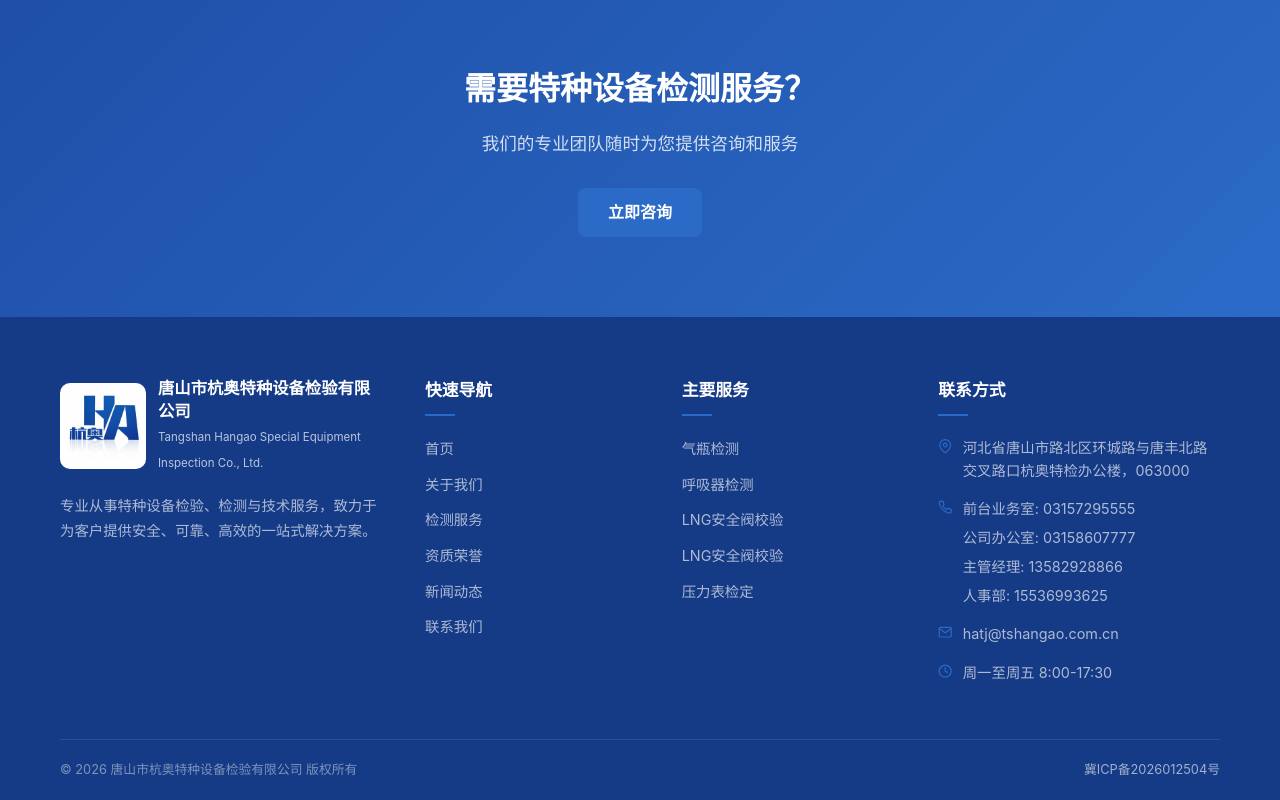
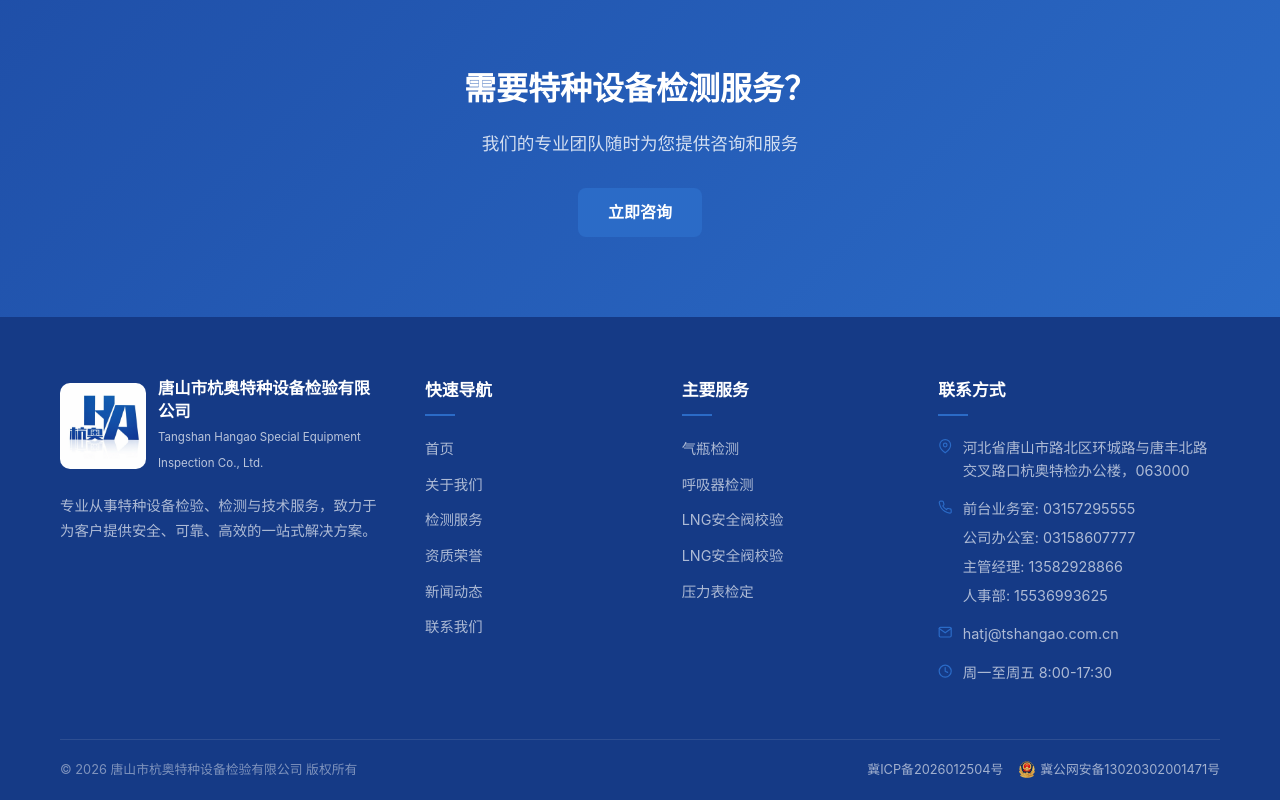
Before and after one commit to Justinnnnnnz/hangao, a React (Vite) app: page / in a window 1280 px wide. Shown: the part 3395-4195 px from the top of the page. Built offline with nearby package versions, Linux system fonts and the light colour scheme.

Commit message:
Add public security filing to footer

```diff
--- a/src/components/Footer.css
+++ b/src/components/Footer.css
@@ -113,6 +113,8 @@
   border-top: 1px solid rgba(255, 255, 255, 0.1);
   display: flex;
   justify-content: space-between;
+  align-items: center;
+  gap: 20px;
   font-size: 0.8rem;
   color: rgba(255, 255, 255, 0.45);
 }
@@ -124,6 +126,27 @@
 
 .footer-bottom a:hover {
   color: #fff;
+}
+
+.footer-filings {
+  display: flex;
+  align-items: center;
+  justify-content: flex-end;
+  flex-wrap: wrap;
+  gap: 8px 16px;
+}
+
+.footer-police-filing {
+  display: inline-flex;
+  align-items: center;
+  gap: 5px;
+}
+
+.footer-police-filing img {
+  width: 16px;
+  height: 17px;
+  object-fit: contain;
+  flex-shrink: 0;
 }
 
 /* ===== Responsive ===== */
@@ -147,7 +170,11 @@
   .footer-bottom {
     flex-direction: column;
     align-items: center;
-    gap: 5px;
+    gap: 8px;
     text-align: center;
   }
+
+  .footer-filings {
+    justify-content: center;
+  }
 }
--- a/src/components/Footer.jsx
+++ b/src/components/Footer.jsx
@@ -137,11 +137,20 @@
           <p>
             © {new Date().getFullYear()} {isEnglish ? 'Tangshan Hangao Special Equipment Inspection Co., Ltd. All Rights Reserved' : '唐山市杭奥特种设备检验有限公司 版权所有'}
           </p>
-          <p>
+          <div className="footer-filings">
             <a href="https://beian.miit.gov.cn/" target="_blank" rel="noreferrer">
               冀ICP备2026012504号
             </a>
-          </p>
+            <a
+              className="footer-police-filing"
+              href="https://beian.mps.gov.cn/#/query/webSearch?code=13020302001471"
+              target="_blank"
+              rel="noreferrer"
+            >
+              <img src="/beian-police.png" alt="" aria-hidden="true" />
+              <span>冀公网安备13020302001471号</span>
+            </a>
+          </div>
         </div>
       </div>
     </footer>
```
Also changed, not shown: public/beian-police.png (added).
